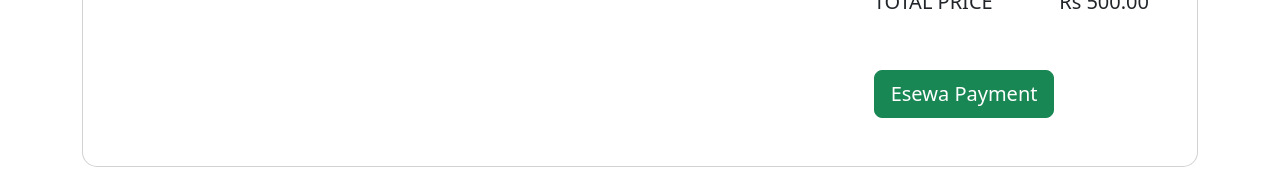
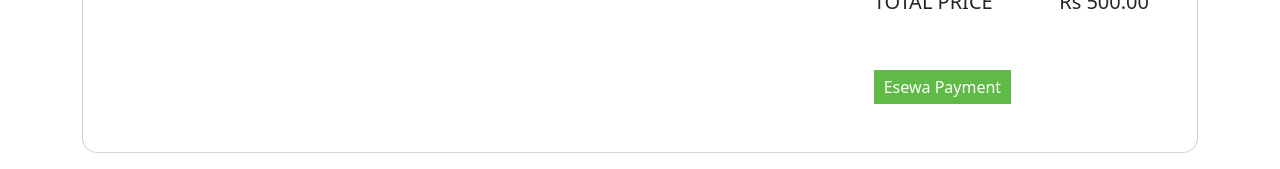
Before and after one commit to Benup211/Ecommerce, a React (Vite) app in the folder frontend/: page /cart in a window 1280 px wide. Shown: the part 483-652 px from the top of the page. Built offline with nearby package versions, Linux system fonts and the light colour scheme; no server answers.

Commit message:
esewa integration

```diff
--- a/frontend/package.json
+++ b/frontend/package.json
@@ -17,6 +17,7 @@
     "@fortawesome/free-solid-svg-icons": "^6.5.2",
     "@fortawesome/react-fontawesome": "^0.2.0",
     "bootstrap": "^5.3.3",
+    "crypto-js": "^4.2.0",
     "framer-motion": "^11.1.7",
     "react": "^18.2.0",
     "react-bootstrap": "^2.10.2",
@@ -27,7 +28,8 @@
     "react-slick": "^0.30.2",
     "react-toastify": "^10.0.5",
     "slick-carousel": "^1.8.1",
-    "swiper": "^11.1.1"
+    "swiper": "^11.1.1",
+    "uuid": "^10.0.0"
   },
   "devDependencies": {
     "@types/react": "^18.2.66",
--- a/frontend/src/components/cartdetail.jsx
+++ b/frontend/src/components/cartdetail.jsx
@@ -1,12 +1,14 @@
 import React, { useState, useEffect } from 'react';
 import { FontAwesomeIcon } from '@fortawesome/react-fontawesome';
 import { faTrash } from '@fortawesome/free-solid-svg-icons';
-import { ToastContainer,toast } from 'react-toastify';
+import { ToastContainer, toast } from 'react-toastify';
+import { v4 as uuidv4 } from 'uuid';
+import * as CryptoJS from 'crypto-js';
 
 function ShoppingCart() {
   const [cartItems, setCartItems] = useState({});
   const [subtotal, setSubtotal] = useState(0);
-  const [transactionUUID, setTransactionUUID] = useState('');
+  const [transactionUUID, setTransactionUUID] = useState(uuidv4());
   const shippingCost = 500;
   const taxRate = 0.13;
 
@@ -61,6 +63,11 @@
     const redirectUrl = `https://uat.esewa.com.np/api/epay/transaction/status/?product_code=EPAYTEST&total_amount=${total}&transaction_uuid=123`;
     window.location.href = redirectUrl;
   };
+  const t=100;
+  const message = `total_amount=${subtotal},transaction_uuid=${transactionUUID},product_code=EPAYTEST`;
+  console.log(message)
+  const hash = CryptoJS.HmacSHA256(message, "8gBm/:&EnhH.1/q");
+  const hashInBase64 = CryptoJS.enc.Base64.stringify(hash);
   return (
     <section className="h-100 h-custom">
       <div className="container py-5 h-100">
@@ -80,7 +87,7 @@
                       {Object.keys(cartItems).map(itemId => (
                         <div key={itemId} className="row mb-4 d-flex justify-content-between align-items-center">
                           <div className="col-md-3 col-lg-3 col-xl-3">
-                          <a href={`/product/${cartItems[itemId].id}`} className="text-black mb-0">{cartItems[itemId].name}</a>
+                            <a href={`/product/${cartItems[itemId].id}`} className="text-black mb-0">{cartItems[itemId].name}</a>
                           </div>
                           <div className="col-md-3 col-lg-3 col-xl-2 d-flex">
                             <button
@@ -106,7 +113,7 @@
                               className="btn text-muted"
                               onClick={() => handleDeleteItem(itemId)}
                             >
-                              <FontAwesomeIcon icon={faTrash} className="me-2" style={{color: "#f93434",}} />
+                              <FontAwesomeIcon icon={faTrash} className="me-2" style={{ color: "#f93434", }} />
                             </button>
                           </div>
                         </div>
@@ -136,7 +143,32 @@
                         <h5 className="text-uppercase">Total price</h5>
                         <h5>Rs {total.toFixed(2)}</h5>
                       </div>
-                      <button type="button" className="btn btn-success btn-block btn-lg" onClick={handleDeleteAllItems} data-mdb-button-init data-mdb-ripple-init data-mdb-ripple-color="dark">Esewa Payment</button>
+                      <form action="https://rc-epay.esewa.com.np/api/epay/main/v2/form" method="POST">
+                        <input type="hidden" id="amount" name="amount" value={`${subtotal}`} required />
+                        <input type="hidden" id="tax_amount" name="tax_amount" defaultValue="0" required />
+                        <input type="hidden" id="total_amount" name="total_amount" value={`${subtotal}`} required />
+                        <input type="hidden" id="transaction_uuid" name="transaction_uuid" value={`${transactionUUID}`} required />
+                        <input type="hidden" id="product_code" name="product_code" defaultValue="EPAYTEST" required />
+                        <input type="hidden" id="product_service_charge" name="product_service_charge" defaultValue="0" required />
+                        <input type="hidden" id="product_delivery_charge" name="product_delivery_charge" defaultValue="0" required />
+                        <input type="hidden" id="success_url" name="success_url" defaultValue="http://localhost:5173/cart" required />
+                        <input type="hidden" id="failure_url" name="failure_url" defaultValue="https://google.com" required />
+                        <input type="hidden" id="signed_field_names" name="signed_field_names" defaultValue="total_amount,transaction_uuid,product_code" required />
+                        <input type="hidden" id="signature" name="signature" value={`${hashInBase64}`} required />
+                        <button
+                          type="submit"
+                          style={{
+                            display: 'block !important',
+                            backgroundColor: '#60bb46',
+                            cursor: 'pointer',
+                            color: '#fff',
+                            border: 'none',
+                            padding: '5px 10px',
+                          }}
+                        >
+                          Esewa Payment
+                        </button>
+                      </form>
                     </div>
                   </div>
                 </div>
@@ -145,7 +177,7 @@
           </div>
         </div>
       </div>
-      <ToastContainer/>
+      <ToastContainer />
     </section>
   );
 }
```
Also changed, not shown: 1 other file (tests, documents, lock files or other folders).
